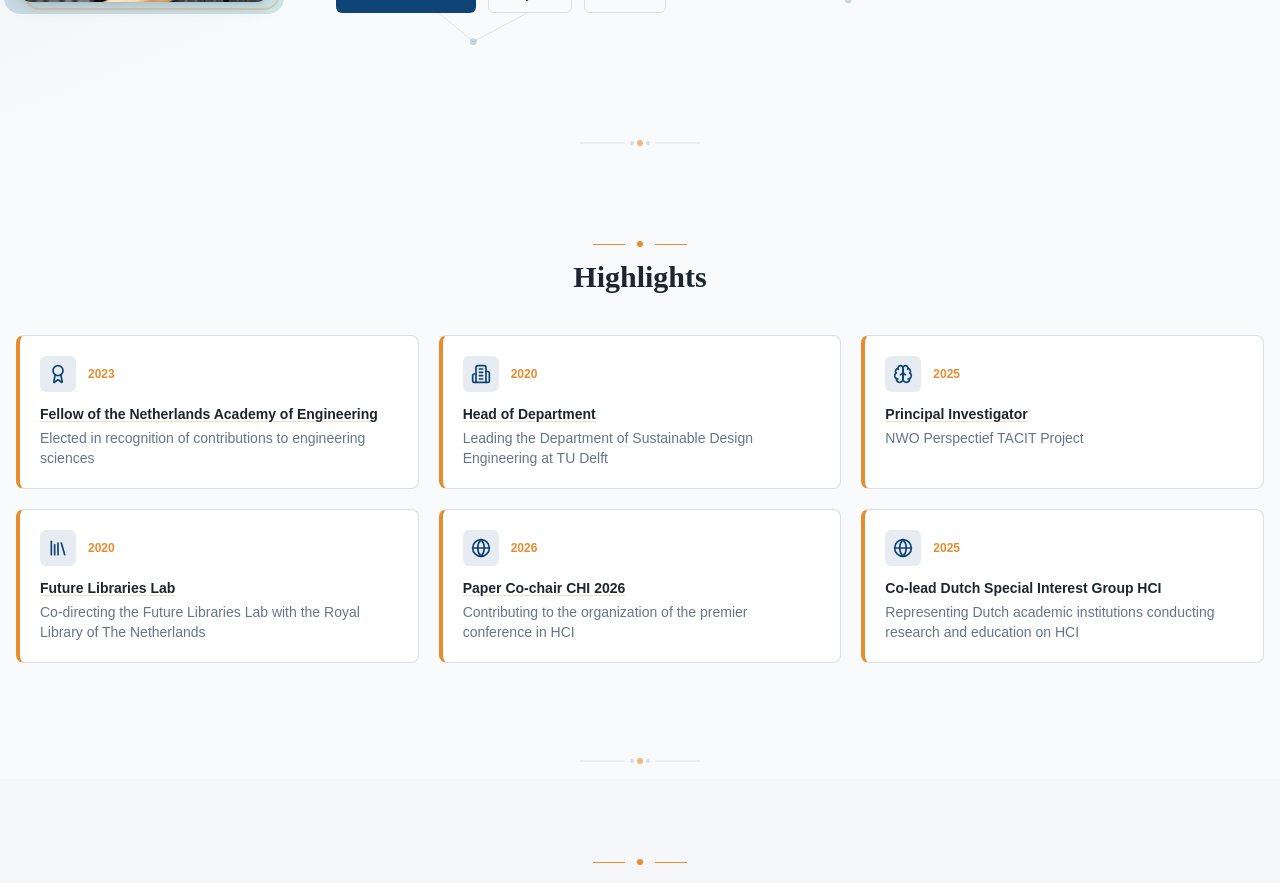
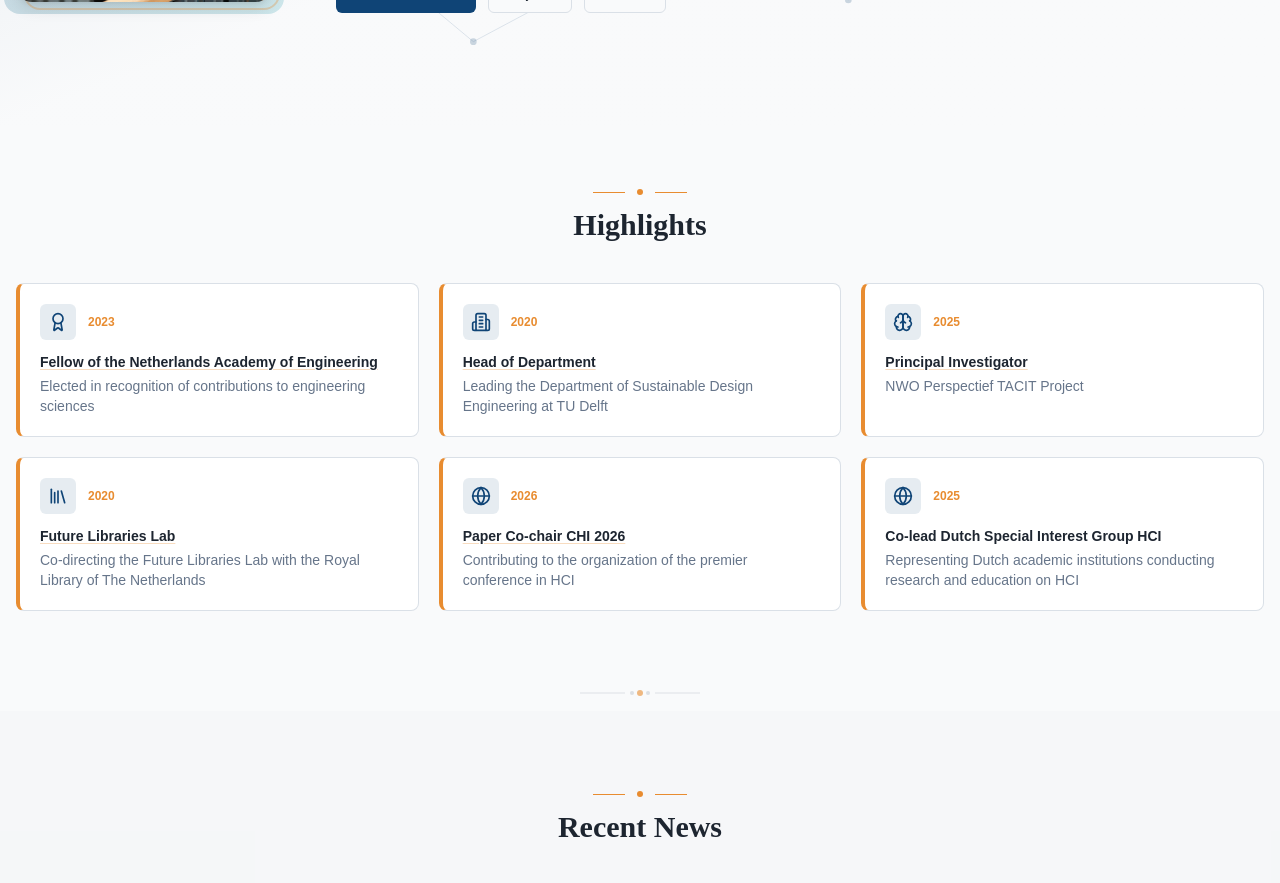
Before and after one commit to aleboz/aleboz.github.io, a React (Vite) app: page / in a window 1280 px wide. Shown: the part 440-1323 px from the top of the page. Built offline with nearby package versions, Linux system fonts and the light colour scheme; the HTML template or start-up script is replaced by a standard one.

Commit message:
fix: remove redundant section divider between hero and highlights
The hero gradient already provides a clear visual break, so the
SectionDivider was adding unnecessary whitespace. Also reduced
highlights padding from py-20 to py-16.

https://claude.ai/code/session_01F3DhpR6MAutMszuUQjLPgJ

```diff
--- a/src/pages/HomePage.tsx
+++ b/src/pages/HomePage.tsx
@@ -126,10 +126,8 @@ export default function HomePage() {
         </div>
       </section>
 
-      <SectionDivider />
-
       {/* Highlights */}
-      <section className="container mx-auto px-4 py-20" aria-labelledby="highlights-heading">
+      <section className="container mx-auto px-4 py-16" aria-labelledby="highlights-heading">
         <motion.div initial="hidden" animate="show" variants={stagger}>
           <SectionHeader title="Highlights" id="highlights-heading" />
           <ul className="grid gap-5 sm:grid-cols-2 lg:grid-cols-3 list-none p-0">
```
